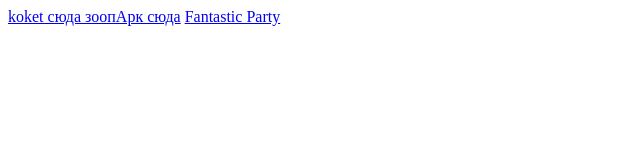
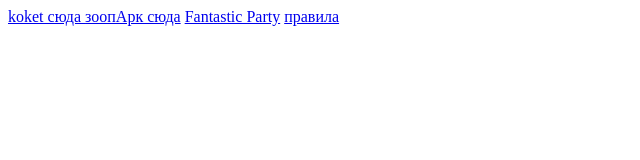
Before and after one commit to alisheric/Alisheric.github.io, a plain HTML site: page index.html in a window 1280 px wide. Shown: the full height of the page, 0-640 px from the left. Drawn offline with Linux system fonts and the light colour scheme.

Commit message:
Update index.html

```diff
--- a/index.html
+++ b/index.html
@@ -3,5 +3,6 @@
         <a href="koket.html"> koket сюда </a>
         <a href="m4y1.html"> зоопАрк сюда</a>
         <a href="Fantastic_Party.html"> Fantastic Party</a>
+        <a href="rules.html"> правила </a>
     </body>
 </html>
```
